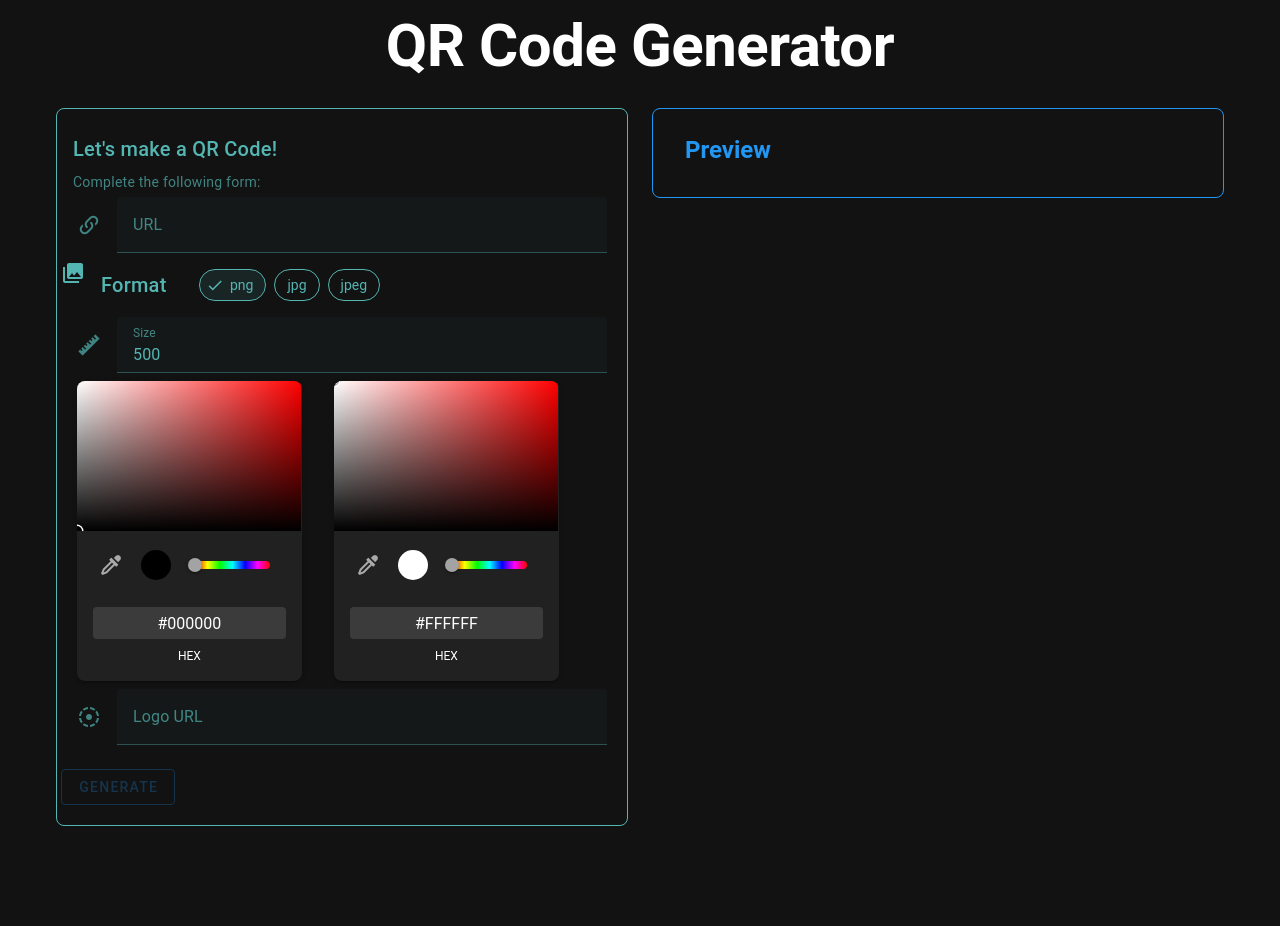
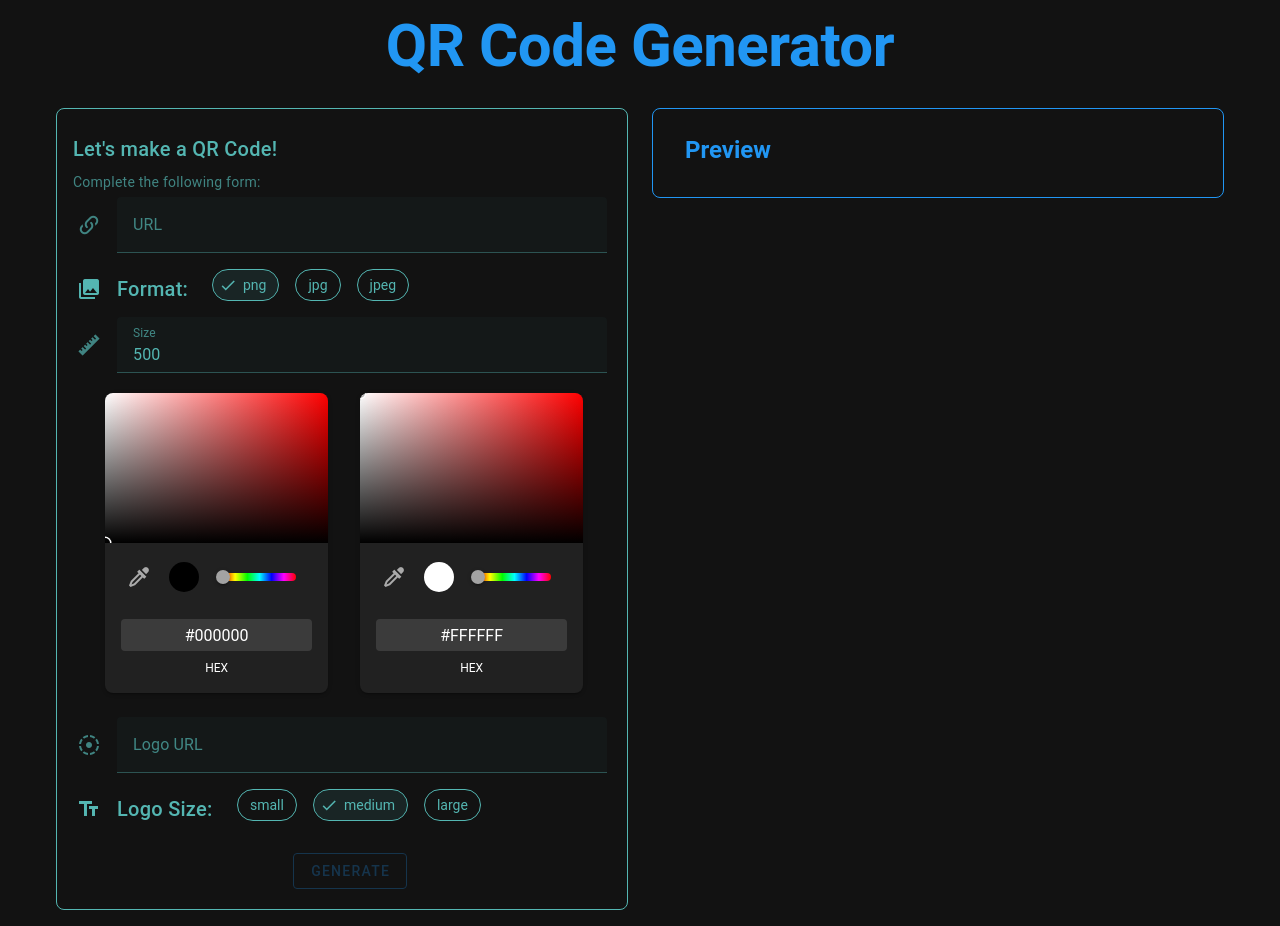
Before and after one commit to AugustoLL/Qr-Code-Generator-Frontend, a Vue app: page / in a window 1280 px wide. Before the commit the page ends 842 px from the top, so only its background shows below. Built offline with nearby package versions, Linux system fonts and the light colour scheme.

Commit message:
finish setting up project

```diff
--- a/src/components/HelloWorld.vue
+++ b/src/components/HelloWorld.vue
@@ -6,7 +6,7 @@
     >
 
       <div class="text-center">
-        <h1 class="text-h2 font-weight-bold">QR Code Generator</h1>
+        <h1 class="text-h2 font-weight-bold text-primary">QR Code Generator</h1>
       </div>
 
       <div class="py-4"></div>
@@ -35,11 +35,11 @@
                     type="url"
                   ></v-text-field>
                 </v-row>
-                <v-row>
+                <v-row align="center" class="pl-4">
                   <v-icon icon="mdi-image-multiple"></v-icon>
-                  <v-card-title>Format</v-card-title>
+                  <v-card-title>Format:</v-card-title>
                   <v-chip-group
-                    class="mb-2 mx-4"
+                    class="mb-2"
                     label="Format"
                     v-model="format.value.value"
                     :rules="format.rules"
@@ -52,6 +52,7 @@
                     :text="format"
                     :value="format"
                     variant="outlined"
+                    class="mx-2"
                     filter
                   ></v-chip>
                 </v-chip-group>
@@ -67,9 +68,9 @@
                     type="number"
                   ></v-text-field>
                 </v-row>
-                <v-row>
+                <v-row class="pl-1 my-6" justify="center">
                   <v-color-picker
-                  class="mb-2 mx-4"
+                  class="mx-4"
                     v-model="patternColor.value.value"
                     mode="hex"
                     :modes="['hex']"
@@ -77,7 +78,7 @@
                     :width="mobile ? '100%' : '40%'"
                   ></v-color-picker>
                   <v-color-picker
-                    class="mb-2 mx-4"
+                    class="mx-4"
                     v-model="backgroundColor.value.value"
                     mode="hex"
                     :modes="['hex']"
@@ -96,7 +97,28 @@
                     type="url"
                   ></v-text-field>
                 </v-row>
-                <v-row>
+                <v-row align="center" class="pl-4">
+                  <v-icon icon="mdi-format-size"></v-icon>
+                  <v-card-title>Logo Size:</v-card-title>
+                  <v-chip-group
+                    class="mb-2"
+                    label="Logo Size"
+                    v-model="logoSize"
+                    hide-details="auto"
+                    mandatory
+                  >
+                    <v-chip
+                      v-for="size in validLogoSizes"
+                      :key="size.text"
+                      :text="size.text"
+                      :value="size.value"
+                      variant="outlined"
+                      class="mx-2"
+                      filter
+                    ></v-chip>
+                  </v-chip-group>
+                </v-row>
+                <v-row class="pl-4" align="center" justify="center">
                   <v-btn type="submit" :disabled="!isFormValid" variant="outlined" color="primary" class="mt-4">
                     Generate
                   </v-btn>
@@ -113,6 +135,15 @@
             rounded="lg"
             variant="outlined"
           >
+            <template #title>
+              <h2 class="text-h5 font-weight-bold">Preview</h2>
+            </template>
+
+            <template #subtitle>
+              <div class="text-subtitle-1">
+                {{ error }}
+              </div>
+            </template>
             <v-img
             v-if="qrCodeImage"
             :src="qrCodeImage"
@@ -129,17 +160,9 @@
                 </div>
               </template>
             </v-img>
-
-            <h2>{{ error }}</h2>
-
-            <template #title>
-              <h2 class="text-h5 font-weight-bold">Preview</h2>
-            </template>
-
-            <template #subtitle>
-              <div class="text-subtitle-1">
-              </div>
-            </template>
+            <v-row v-if="qrCodeImage">
+              <v-btn block class="my-4" :href="qrCodeImage" target="_blank" icon="mdi-download"></v-btn>
+            </v-row>
           </v-card>
         </v-col>
       </v-row>
@@ -207,14 +230,22 @@
   const logoUrl = {
     value: ref(''),
     rules: [
-      (value: string) => value.startsWith('http://') || value.startsWith('https://') || 'Invalid URL.',
-      (value: string) => value.length <= 2000 || 'Max 2000 characters',
+      (value: string) => !value || value.startsWith('http://') || value.startsWith('https://') || 'Invalid URL.',
+      (value: string) => !value || value.length <= 2000 || 'Max 2000 characters',
       (value: string) => {
+        if (!value) return true;
         const pattern = /^https?:\/\/(?:www\.)?[-a-zA-Z0-9@:%._\+~#=]{1,256}\.[a-zA-Z0-9()]{1,6}\b(?:[-a-zA-Z0-9()@:%_\+.~#?&\/=]*)$/;
         return pattern.test(value) || 'Invalid URL. Example: https://example.com'
       },
     ],
   };
+
+  const logoSize = ref(0.2);
+  const validLogoSizes = [
+    { text: "small", value: 0.1 }, { text: "medium", value: 0.2 }, { text: "large", value: 0.3 }
+  ]
+
+
   const generateQRCode = async () => {
     const params = new URLSearchParams({
       url: url.formatted.value,
@@ -222,9 +253,11 @@
       size: size.value.value.toString(),
       darkColor: patternColor.value.value,
       lightColor: backgroundColor.value.value,
-      logoUrl: logoUrl.value.value,
     });
-
+    if (logoUrl.value.value !== '') {
+      params.append('logoUrl', logoUrl.value.value);
+      params.append('logoSizeRatio', logoSize.value.toString());
+    }
     try {
       const response = await axios.get(`http://localhost:8080/api/generate?${params}`, { responseType: 'arraybuffer' });
 
@@ -243,7 +276,7 @@
     }
   };
 
-  watch([url.value, format.value, size.value, qrCodeImage.value], () => {
+  watch([url.value, format.value, size.value, qrCodeImage.value, logoUrl.value, logoSize, patternColor.value, backgroundColor.value], () => {
     if (isFormValid.value) generateQRCode();
   });
 </script>
```
